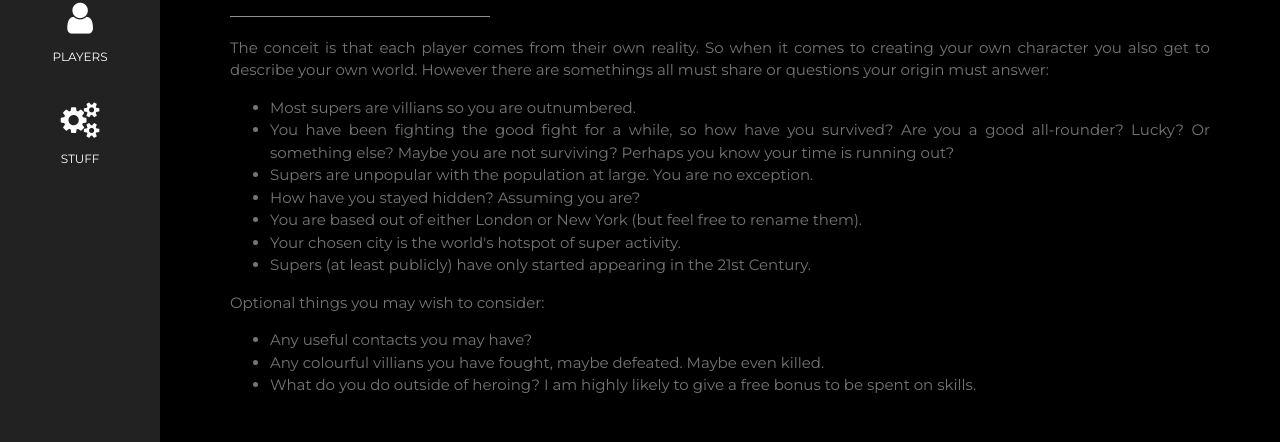
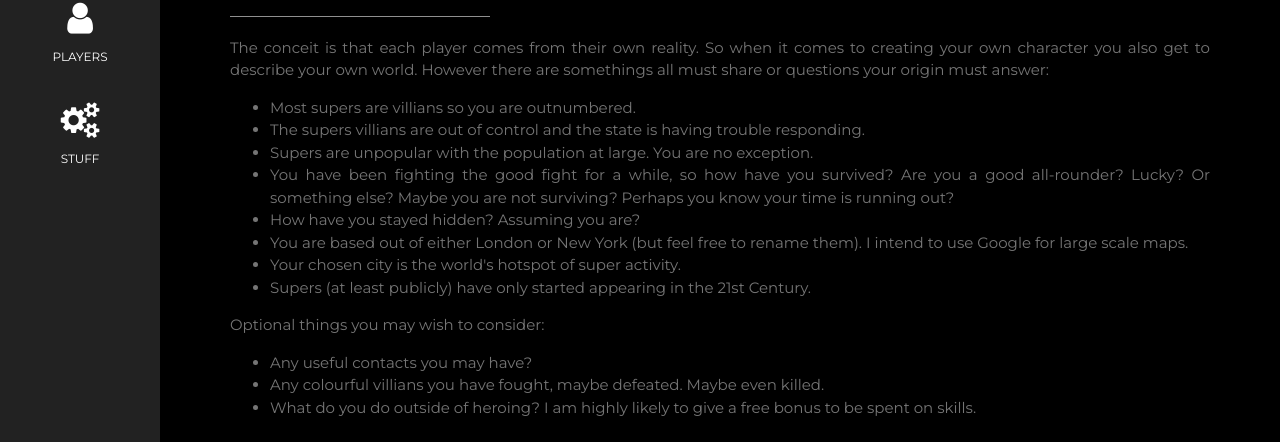
Before and after one commit to Jaggeroth/HotM, a plain HTML site: page build.html in a window 1280 px wide. Shown: the part 358-800 px from the top of the page. Drawn offline with Linux system fonts and the light colour scheme.

Commit message:
Update to build instructions

```diff
--- a/build.html
+++ b/build.html
@@ -68,10 +68,11 @@ body, h1,h2,h3,h4,h5,h6 {font-family: "Montserrat", sans-serif}
 
 	<ul>
 	  <li>Most supers are villians so you are outnumbered.</li>
+	  <li>The supers villians are out of control and the state is having trouble responding.</li>
+	  <li>Supers are unpopular with the population at large. You are no exception.</li>
 	  <li>You have been fighting the good fight for a while, so how have you survived? Are you a good all-rounder? Lucky? Or something else? Maybe you are not surviving? Perhaps you know your time is running out?</li>
-	  <li>Supers are unpopular with the population at large. You are no exception.</li>
 	  <li>How have you stayed hidden? Assuming you are?</li>
-	  <li>You are based out of either London or New York (but feel free to rename them).</li>
+	  <li>You are based out of either London or New York (but feel free to rename them). I intend to use Google for large scale maps.</li>
 	  <li>Your chosen city is the world's hotspot of super activity.</li>
 	  <li>Supers (at least publicly) have only started appearing in the 21st Century.</li>
 	</ul>
```
